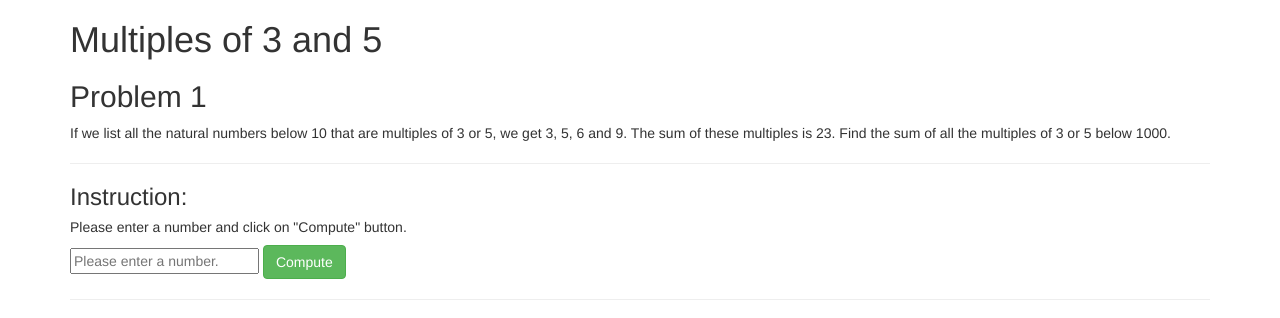
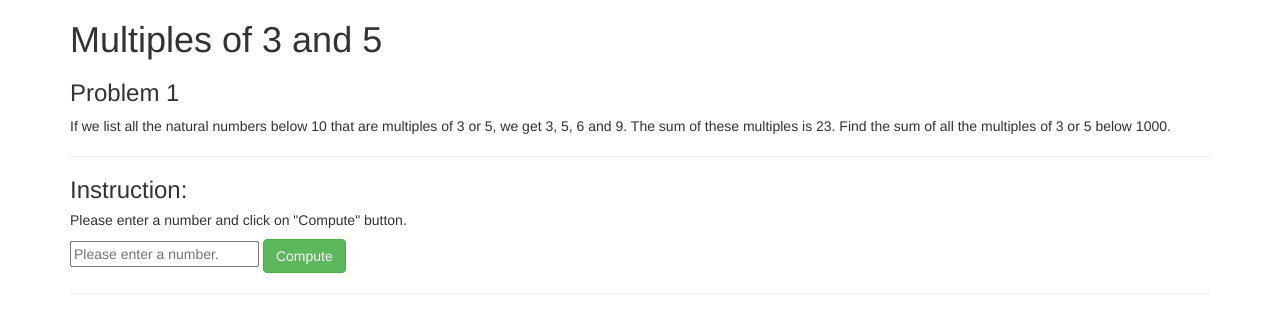
Before and after one commit to rrwexpert/multiples-of-3-and-5, a plain HTML site: page index.html in a window 1280 px wide. Drawn offline with nearby package versions, Linux system fonts and the light colour scheme.

Commit message:
Change h2 to h3

```diff
--- a/index.html
+++ b/index.html
@@ -17,7 +17,7 @@ Title: How to compute the sum of multiples number of 3 or 5 below a number?
 <body>
     <div class="container">
         <h1>Multiples of 3 and 5</h1>
-        <h2>Problem 1</h2>
+        <h3>Problem 1</h3>
         <p>If we list all the natural numbers below 10 that are multiples of 3 or 5, we get 3, 5, 6 and 9. The sum of these multiples is 23. Find the sum of all the multiples of 3 or 5 below 1000.
         </p>
         <hr/>
```
